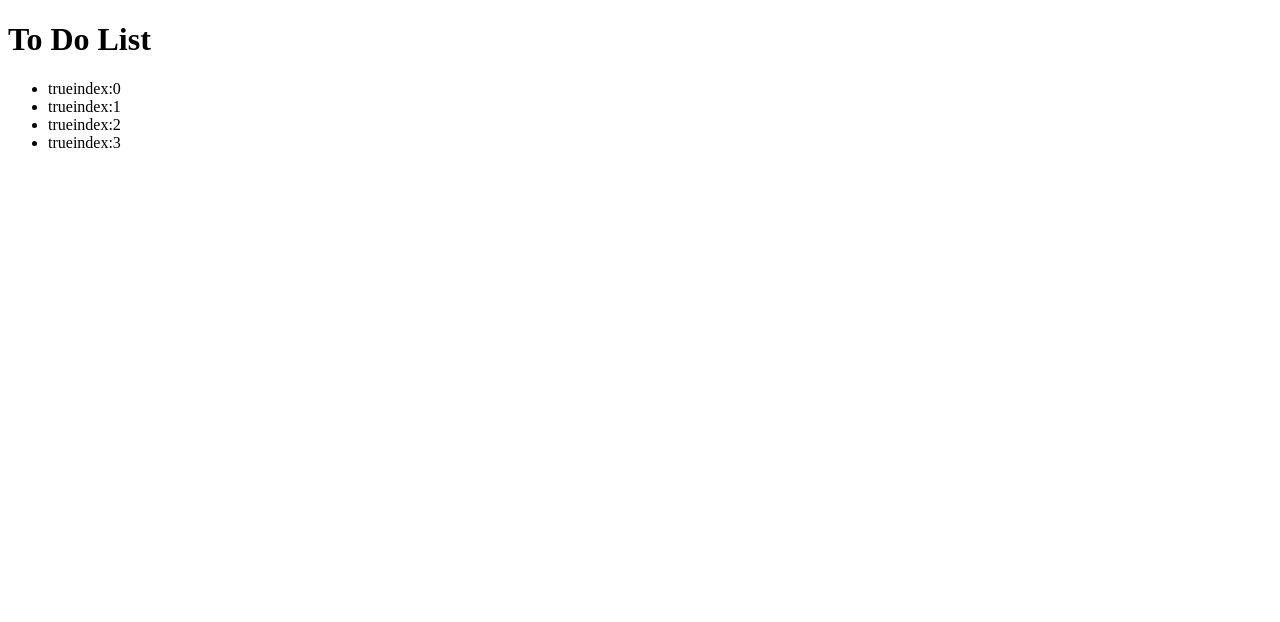
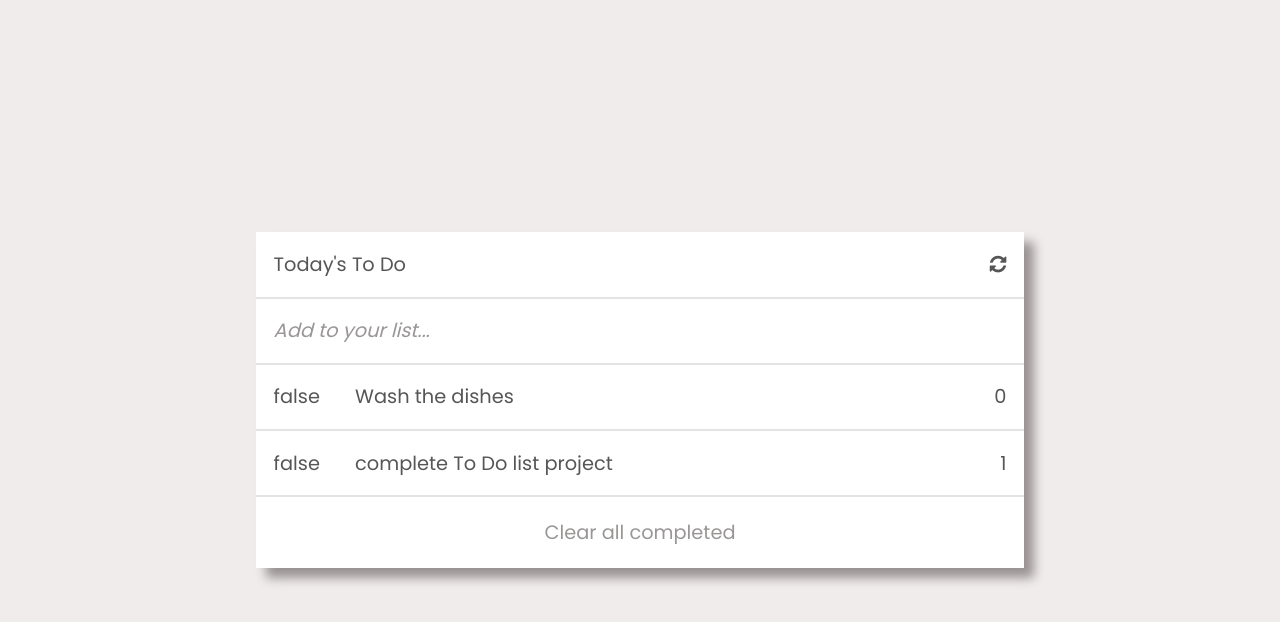
Before and after one commit to forLoop94/To-do-list, a website built with webpack: page src/index.html in a window 1280 px wide. Built offline with nearby package versions, Linux system fonts and the light colour scheme.

Commit message:
Style todo list

```diff
--- a/src/index.html
+++ b/src/index.html
@@ -5,9 +5,22 @@
   <meta http-equiv="X-UA-Compatible" content="IE=edge">
   <meta name="viewport" content="width=device-width, initial-scale=1.0">
   <title>Wbpack Exercise</title>
+  <link href='https://fonts.googleapis.com/css?family=Poppins' rel='stylesheet'>
+  <link rel="stylesheet" href="https://cdnjs.cloudflare.com/ajax/libs/font-awesome/4.7.0/css/font-awesome.min.css">
 </head>
 <body>
-  <h1>To Do List</h1>
-  <ul class="todo-list-placeholder"></ul>
+  <main>
+    <div class="todo-heading flex">
+      <p>Today's To Do</p>
+      <i class="fa fa-refresh"></i>
+    </div>
+    <div class="input-field">
+      <span class="placeholder">Add to your list...</span>
+    </div>
+    <ul class="todo-list-placeholder"></ul>
+    <div class="footer">
+      <p>Clear all completed</p>
+    </div>
+  </main>
 </body>
 </html>
--- a/src/index.js
+++ b/src/index.js
@@ -5,23 +5,13 @@ const placeholder = document.querySelector('ul');
 
 const simpleTodoTasks = [
   {
-    description: '',
-    completed: true,
+    description: 'Wash the dishes',
+    completed: false,
     index: 0
   },
   {
-    description: '',
-    completed: true,
-    index: 0
-  },
-  {
-    description: '',
-    completed: true,
-    index: 0
-  },
-  {
-    description: '',
-    completed: true,
+    description: 'complete To Do list project',
+    completed: false,
     index: 0
   }
 ];
@@ -31,7 +21,7 @@ const populateEachTask = (arr) => {
     const taskDetails = arr[i];
     const taskContainer = document.createElement('li');
     taskContainer.className = 'task-container';
-    taskContainer.innerHTML = `<span class='task-content'>${taskDetails.description}</span><span class='task-content'>${taskDetails.completed}</span><span class='task-content'>index:${i}</span>`;
+    taskContainer.innerHTML = `<span class='task-content'>${taskDetails.completed}</span><span class='task-content'>${taskDetails.description}</span><span class='task-content index'>${i}</span>`;
     placeholder.appendChild(taskContainer);
   }
   return placeholder;
--- a/src/styles.css
+++ b/src/styles.css
@@ -0,0 +1,75 @@
+* {
+  margin: 0;
+  padding: 0;
+  box-sizing: border-box;
+  font-size: 1.1rem;
+  color: rgb(87, 86, 86);
+  font-family: poppins;
+  font-weight: 500;
+}
+
+.flex {
+  display: flex;
+}
+
+body {
+  display: flex;
+  justify-content: center;
+  align-items: center;
+  height: 100vh;
+  background-color: rgb(241, 236, 236);
+}
+
+main {
+  width: 60%;
+  background-color: white;
+  /* padding: 2rem 0rem; */
+  box-shadow: 10px 10px 10px rgb(154, 147, 147);
+}
+
+.placeholder {
+  font-style: italic;
+  color: rgb(154, 150, 150);
+}
+
+ul {
+  list-style-type: none;
+}
+
+.todo-heading, .input-field, .task-container {
+  border-bottom: 2px solid rgb(228, 226, 226);
+  padding: 1rem;
+}
+
+.todo-heading {
+  justify-content: space-between;
+}
+
+.fa-refresh {
+  padding-top: 5px;
+}
+
+.footer {
+  display: flex;
+  justify-content: center;
+  align-items: center;
+  height: 4rem;
+}
+
+.footer p {
+  color: rgb(154, 150, 150);
+}
+
+.task-content {
+  margin-right: 2rem;
+}
+
+.task-container {
+  position: relative;
+}
+
+.index {
+  margin-right: 1rem;
+  position: absolute;
+  right: 0;
+}
```
Also changed, not shown: .github/workflows/linters.yml (added).
